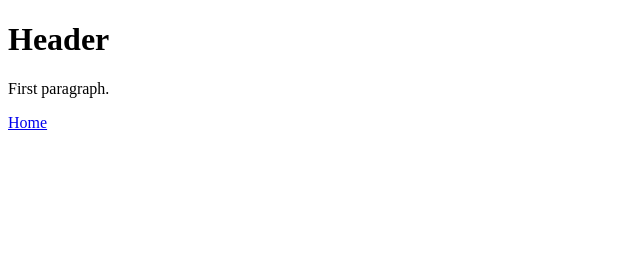
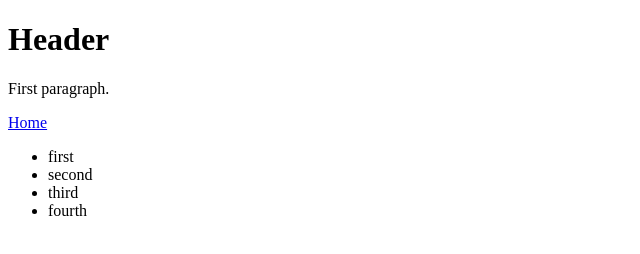
Before and after one commit to LuisGarrillo/js-practice, a plain HTML site: page zth-book/test-page1/dummy.html in a window 1280 px wide. Shown: the whole page, without its empty margins (0-640 px from the left). Drawn offline with Linux system fonts and the light colour scheme.

Commit message:
creating nodes

```diff
--- a/zth-book/test-page1/dummy.html
+++ b/zth-book/test-page1/dummy.html
@@ -7,10 +7,29 @@
         <script src="static/dummy.js"></script>
         <title>Dummy page</title>
     </head>
+
+    <body>
         <h1>Header</h1>
         <p>First paragraph.</p>
         <a id="menu" href="dummy.html">Home</a>
-    <body>
 
+        <ul>
+            <li>
+                first
+            </li>
+            <li>
+                second
+            </li>
+            <li>
+                third
+            </li>
+            <li>
+                fourth
+            </li>
+        </ul>
+        <script>
+            const heading1 = document.createElement('h1');
+            heading1.textContent = "New Element";
+        </script>
     </body>
 </html>
--- a/zth-book/test-page1/static/dummy.js
+++ b/zth-book/test-page1/static/dummy.js
@@ -1,2 +1,2 @@
-let menu = document.getElementById("menu");
-menu.textContent = "About us";
+//let menu = document.getElementById("menu");
+//menu.textContent = "About us";
```
